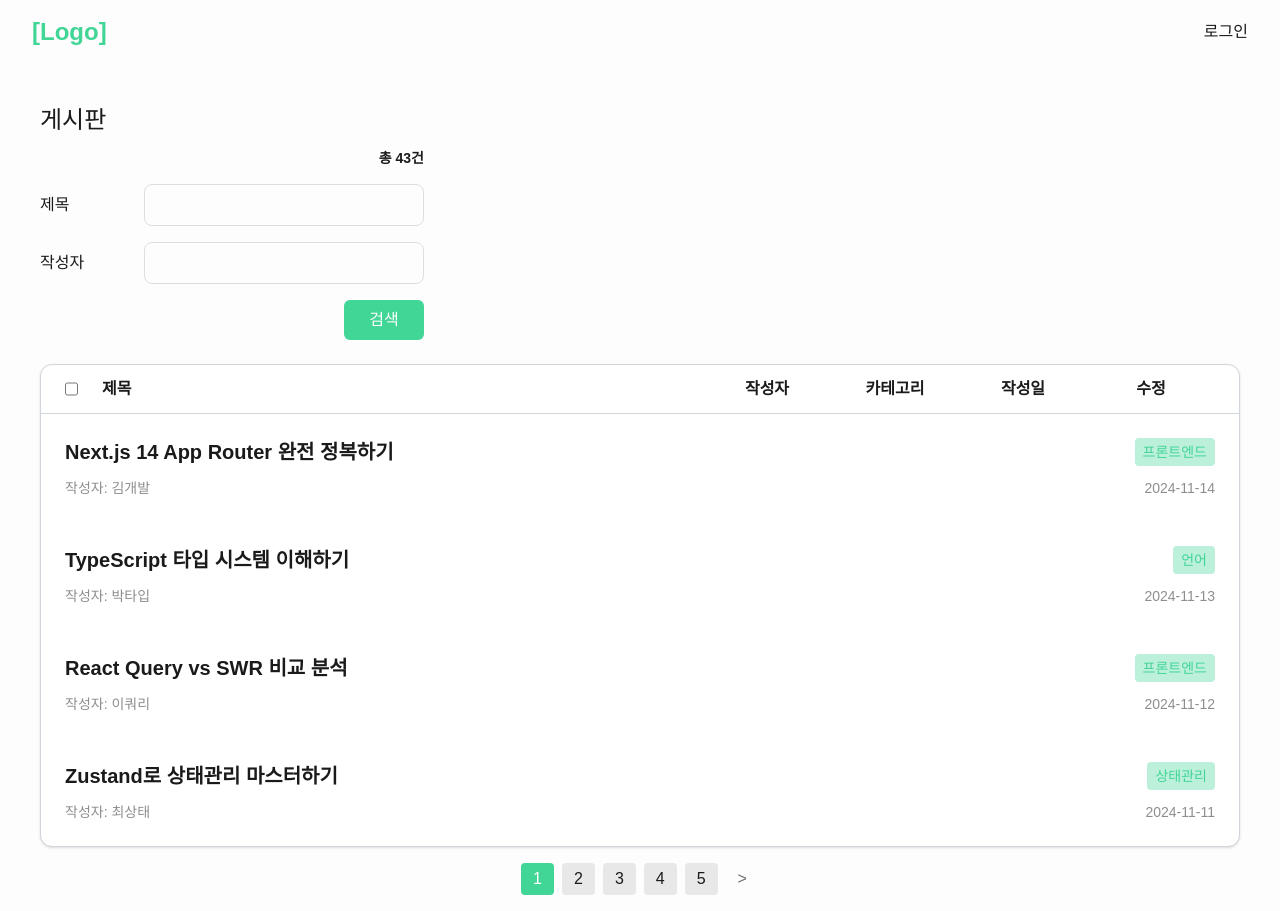
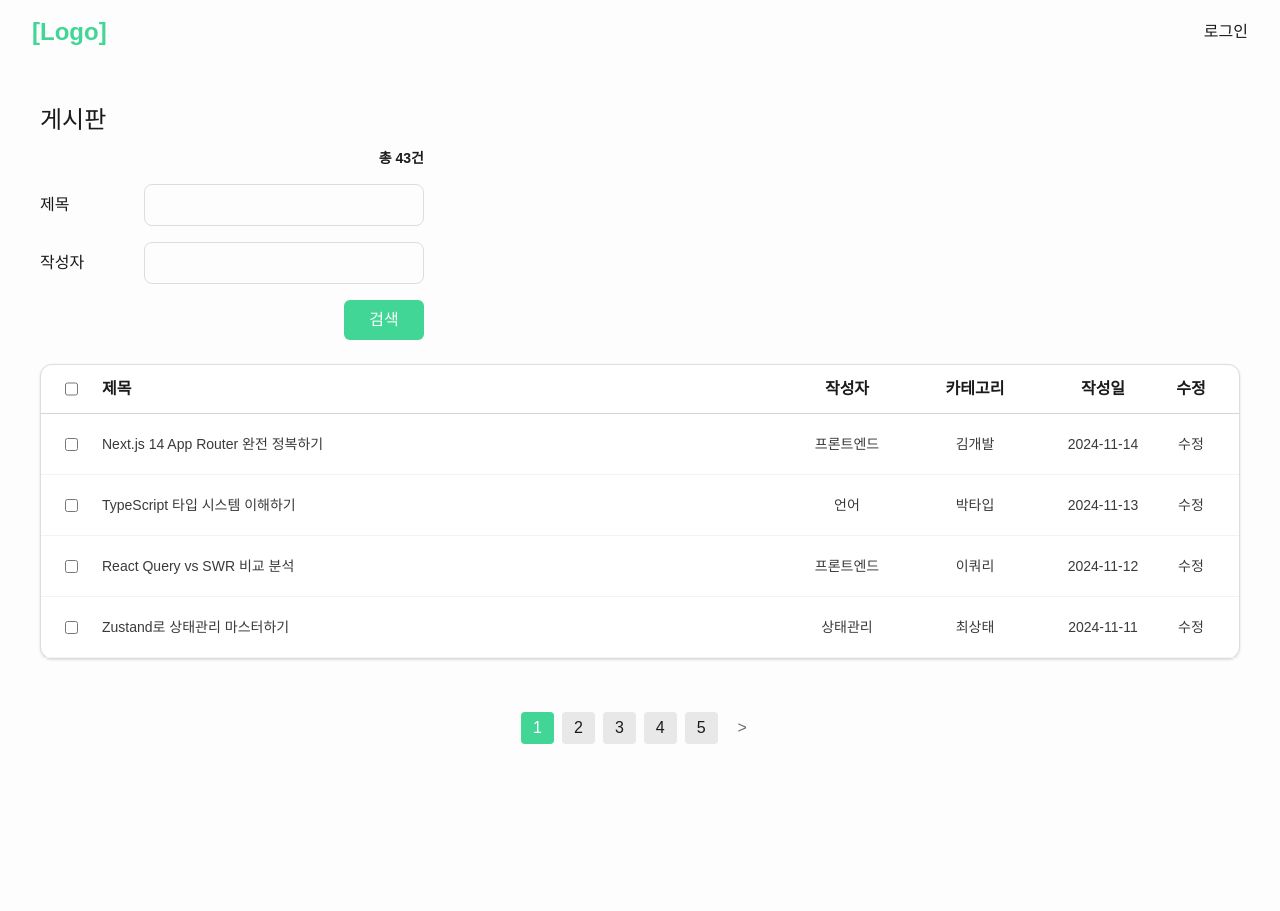
Before and after one commit to jsomnium/BEST_CRUD_PROJECT, a Next.js app in the folder best-crud-project/: page /posts in a window 1280 px wide. After the commit the page ends 800 px from the top, so only its background shows below. Built offline with nearby package versions, Linux system fonts and the light colour scheme.

Commit message:
feat(postItem): add edit button

```diff
--- a/best-crud-project/src/entities/post/postItem.tsx
+++ b/best-crud-project/src/entities/post/postItem.tsx
@@ -7,23 +7,22 @@ interface PostItemProps {
 
 export function PostItem({ post }: PostItemProps) {
   return (
-    <div className="p-6 transition-shadow hover:shadow-md">
-      <div className="mb-3 flex items-start justify-between">
+    <>
+      <div className="text-grey-850 hover:bg-grey-50 border-grey-150 flex items-center border-b px-6 py-5 text-sm">
+        <input type="checkbox" className="mr-6" />
         <Link
           href={`/posts/${post.id}`}
-          className="text-foreground hover:text-primary text-xl font-semibold"
+          className="hover:text-primary flex-1/2 font-medium"
         >
           {post.title}
         </Link>
-        <span className="bg-primary-light text-primary rounded px-2 py-1 text-sm">
-          {post.category}
-        </span>
+        <span className="w-32 text-center text-sm">{post.category}</span>
+        <span className="w-32 text-center text-sm">{post.author}</span>
+        <span className="w-32 text-center text-sm">{post.postDate}</span>
+        <button className="hover:text-primary w-12 cursor-pointer text-center text-sm">
+          수정
+        </button>
       </div>
-
-      <div className="text-grey-550 flex items-center justify-between text-sm">
-        <span>작성자: {post.author}</span>
-        <span>{post.postDate}</span>
-      </div>
-    </div>
+    </>
   );
 }
--- a/best-crud-project/src/widgets/ui/PostList.tsx
+++ b/best-crud-project/src/widgets/ui/PostList.tsx
@@ -13,7 +13,7 @@ const PostListHeader = () => {
       <span className="w-32 text-center">작성자</span>
       <span className="w-32 text-center">카테고리</span>
       <span className="w-32 text-center">작성일</span>
-      <span className="w-32 text-center">수정</span>
+      <span className="w-12 text-center">수정</span>
     </div>
   );
 };
@@ -21,7 +21,7 @@ const PostListHeader = () => {
 export default function PostList({ posts }: PostListProps) {
   if (posts.length === 0) {
     return (
-      <div className="mt-6 flex flex-col rounded-xl border border-gray-300 bg-white shadow-sm">
+      <div className="border-grey-350 mt-6 flex flex-col rounded-xl border bg-white shadow-sm">
         <PostListHeader />
         <div className="py-12 text-center">
           <p className="text-grey-450 text-sm">검색 결과가 없습니다.</p>
@@ -31,7 +31,7 @@ export default function PostList({ posts }: PostListProps) {
   }
 
   return (
-    <div className="mt-6 flex flex-col rounded-xl border border-gray-300 bg-white shadow-sm">
+    <div className="border-grey-350 mt-6 flex flex-col rounded-xl border bg-white shadow-sm">
       <PostListHeader />
       {posts.map((post) => (
         <PostItem key={post.id} post={post} />
```
